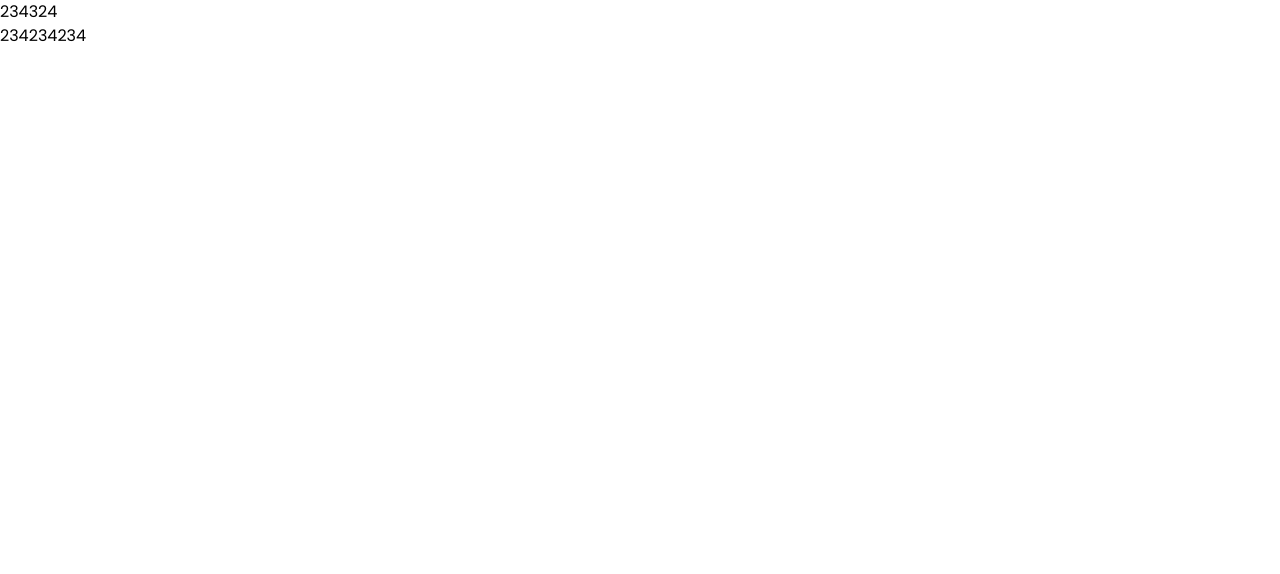
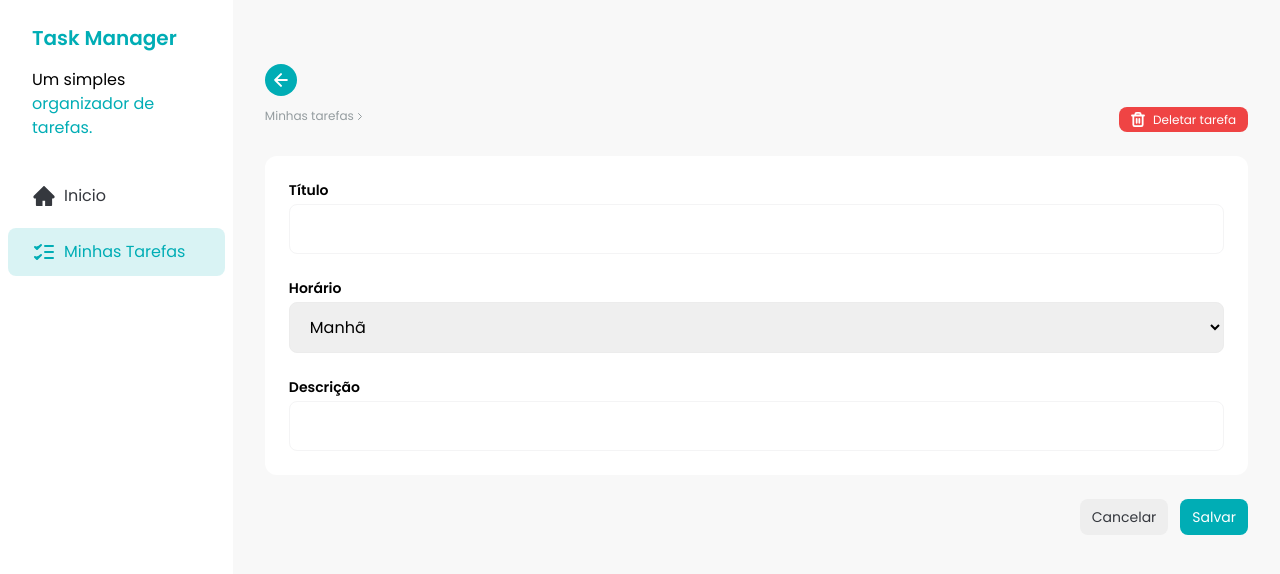
Before and after one commit to duduzinmuller/task-manager, a React (Vite) app: page /task/24e26306-94b1-41d8-b403-4dfd001bbf58 in a window 1280 px wide. Shown: the top 574 px of the page. Built offline with nearby package versions, Linux system fonts and the light colour scheme; no server answers; data requests are answered from the project's data file.

Commit message:
feat: add initial TaskDetailsPage without logic

```diff
--- a/db.json
+++ b/db.json
@@ -94,10 +94,10 @@
       "id": "91e0"
     },
     {
-      "id": "24e26306-94b1-41d8-b403-4dfd001bbf58",
-      "title": "234324",
-      "time": "morning",
-      "description": "234234234",
+      "id": "e65c6f1a-2150-426e-8f52-d136e0c767dd",
+      "title": "Treinar",
+      "time": "afternoon",
+      "description": "Treinar",
       "status": "not_started"
     }
   ]
--- a/src/assets/icons/index.js
+++ b/src/assets/icons/index.js
@@ -1,5 +1,7 @@
 import AddIcon from "./add.svg?react"
+import ArrowLeftIcon from "./arrow-left.svg?react"
 import CheckIcon from "./check.svg?react"
+import ChevronRightIcon from "./chevron-right.svg?react"
 import CloudSunIcon from "./cloud-sun.svg?react"
 import DetailsIcon from "./details.svg?react"
 import HomeIcon from "./home.svg?react"
@@ -11,7 +13,9 @@
 
 export {
   AddIcon,
+  ArrowLeftIcon,
   CheckIcon,
+  ChevronRightIcon,
   CloudSunIcon,
   DetailsIcon,
   HomeIcon,
--- a/src/components/AddTaskDialog.jsx
+++ b/src/components/AddTaskDialog.jsx
@@ -129,10 +129,16 @@
                 />
 
                 <div className="flex gap-3">
-                  <Button size="large" color="secondary" onClick={handleClose}>
+                  <Button
+                    className="w-full"
+                    size="large"
+                    color="secondary"
+                    onClick={handleClose}
+                  >
                     Cancelar
                   </Button>
                   <Button
+                    className="w-full"
                     size="large"
                     onClick={handleSaveClick}
                     disabled={isLoading}
--- a/src/components/Button.jsx
+++ b/src/components/Button.jsx
@@ -15,10 +15,11 @@
         primary: "bg-brand-primary text-white",
         ghost: "bg-transparent text-brand-dark-gray",
         secondary: "bg-brand-light-gray text-brand-dark-blue",
+        danger: "bg-brand-danger text-white",
       },
       size: {
         small: "py-1 text-xs",
-        large: "w-full py-2 text-sm",
+        large: "py-2 text-sm",
       },
       disabled: {
         true: "cursor-not-allowed opacity-50 hover:opacity-50",
@@ -42,7 +43,7 @@
 
 Button.propTypes = {
   children: PropTypes.node.isRequired,
-  color: PropTypes.oneOf(["primary", "ghost", "secondary"]),
+  color: PropTypes.oneOf(["primary", "ghost", "secondary", "danger"]),
   size: PropTypes.oneOf(["small", "large"]),
   className: PropTypes.string,
 }
--- a/src/components/Tasks.jsx
+++ b/src/components/Tasks.jsx
@@ -75,7 +75,7 @@
   }
 
   return (
-    <div className="w-full space-y-6 px-8 py-16">
+    <div className="w-full space-y-6 bg-[#F8F8F8] px-8 py-16">
       <div className="flex w-full justify-between">
         <div>
           <span className="text-xs font-semibold text-brand-primary">
--- a/src/pages/task-details.jsx
+++ b/src/pages/task-details.jsx
@@ -1,9 +1,20 @@
 import { useEffect, useState } from "react"
-import { useParams } from "react-router-dom"
+import { useNavigate, useParams } from "react-router-dom"
+
+import { ArrowLeftIcon, ChevronRightIcon, TrashIcon } from "../assets/icons"
+import Button from "../components/Button"
+import Input from "../components/Input"
+import Sidebar from "../components/Sidebar"
+import TimeSelect from "../components/TimeSelect"
 
 const TaskDetailsPage = () => {
   const [task, setTask] = useState([])
   const { taskId } = useParams()
+  const navigate = useNavigate()
+
+  const handleBackClick = () => {
+    navigate(-1)
+  }
 
   useEffect(() => {
     const fetchTask = async () => {
@@ -18,9 +29,69 @@
   }, [taskId])
 
   return (
-    <div>
-      <h1>{task?.title}</h1>
-      <p>{task?.description}</p>
+    <div className="flex">
+      <Sidebar />
+      <div className="w-full space-y-6 bg-[#F8F8F8] px-8 py-16">
+        {/* barra do topo */}
+        <div className="flex w-full justify-between">
+          {/*parte da esquerda*/}
+          <div>
+            <button
+              onClick={handleBackClick}
+              className="mb-3 flex h-8 w-8 cursor-pointer items-center justify-center rounded-full bg-brand-primary"
+            >
+              <ArrowLeftIcon />
+            </button>
+            <div className="flex items-center gap-1 text-xs">
+              <span
+                className="cursor-pointer text-brand-text-gray"
+                onClick={handleBackClick}
+              >
+                Minhas tarefas
+              </span>
+              <ChevronRightIcon className="text-brand-text-gray" />
+              <span className="font-semibold text-brand-primary">
+                {task?.title}
+              </span>
+            </div>
+            <h1 className="mt-2 text-xl font-semibold">{task?.title}</h1>
+          </div>
+
+          {/*parte da direita*/}
+          <Button color="danger" className="h-fit self-end">
+            {" "}
+            <TrashIcon />
+            Deletar tarefa
+          </Button>
+        </div>
+
+        {/* dados da tarefa */}
+        <div className="space-y-6 rounded-xl bg-brand-white p-6">
+          <div>
+            <Input id="title" label="Título" value={task?.title} />
+          </div>
+
+          <div>
+            <TimeSelect value={task?.time} />
+          </div>
+
+          <div>
+            <Input
+              id="description"
+              label="Descrição"
+              value={task?.description}
+            />
+          </div>
+        </div>
+        <div className="flex w-full justify-end gap-3">
+          <Button size="large" color="secondary">
+            Cancelar
+          </Button>
+          <Button size="large" color="primary">
+            Salvar
+          </Button>
+        </div>
+      </div>
     </div>
   )
 }
```
Also changed, not shown: src/assets/icons/arrow-left.svg (added), src/assets/icons/chevron-right.svg (added).
